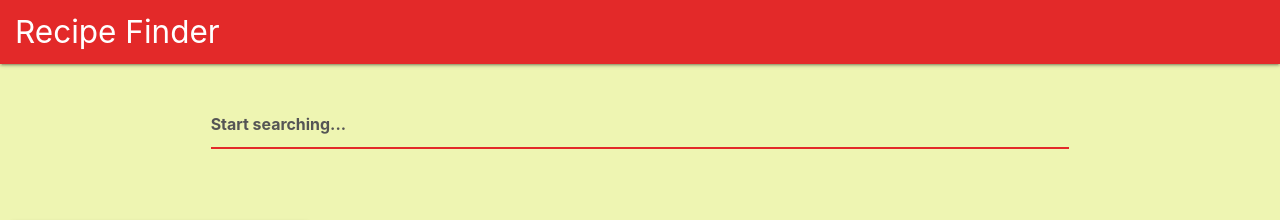
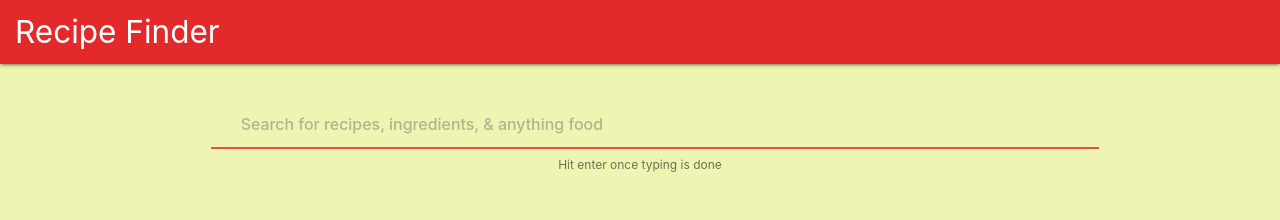
Before and after one commit to danielkpodo/recipe-finder, a React (Create React App) app: page / in a window 1280 px wide. Shown: the top 220 px of the page. Built offline with nearby package versions, Linux system fonts and the light colour scheme; no server answers; grey boxes are pictures that could not be loaded.

Commit message:
fixed too many request error by using onSubmit

```diff
--- a/src/App.css
+++ b/src/App.css
@@ -28,24 +28,49 @@ body {
   border-bottom: 1px solid #e32929;
   -webkit-box-shadow: 0 1px 0 0 #e32929;
           box-shadow: 0 1px 0 0 #e32929;
-  font-weight: bolder;
+  font-weight: 500;
+  opacity: 0.8;
   font-size: 1.0625rem;
+  padding: 0 1rem;
 }
 
 ::-webkit-input-placeholder {
   color: #555;
+  opacity: 0.5;
+  padding: 0 1rem;
 }
 
 :-ms-input-placeholder {
   color: #555;
+  opacity: 0.5;
+  padding: 0 1rem;
 }
 
 ::-ms-input-placeholder {
   color: #555;
+  opacity: 0.5;
+  padding: 0 1rem;
 }
 
 ::placeholder {
   color: #555;
+  opacity: 0.5;
+  padding: 0 1rem;
+}
+
+.submit-btn {
+  margin: 30px 5px;
+}
+
+.submit-btn a {
+  margin-left: -170px;
+  background: #e32929;
+  display: inline-block;
+}
+
+.submit-btn a:hover {
+  background: #eef5b2;
+  color: #000;
 }
 
 .card-action {
--- a/src/App.js
+++ b/src/App.js
@@ -15,35 +15,39 @@ class App extends Component {
       app_id: "bf2a02e7"
     };
   }
-  componentDidMount() {
-    this.handleFetchRequest();
-  }
 
-  handleFetchRequest = () => {
+  handleRecipesRequest = e => {
+    e.preventDefault();
     this.setState({ isLoading: true });
-    const url = `https://api.edamam.com/search?q=chicken&app_id=${this.state.app_id}&app_key=${this.state.api_key}`;
+    const url = `https://api.edamam.com/search?q=${this.state.searchPhrase}&app_id=${this.state.app_id}&app_key=${this.state.api_key}&from=0&to=10`;
 
     fetch(url)
       .then(res => res.json())
       .then(data => {
         this.setState({
+          isLoading: false,
           recipes: data
         });
-        console.log(this.state.recipes);
+        console.log("Results", this.state.recipes);
       })
-      .catch(err => console.log(err, "Failed to retrieve recipes"));
+      .catch(err => console.log("Failure to retrieve recipes", err));
   };
 
   handleChange = e => {
-    console.log("Input changed", e);
+    this.setState({
+      searchPhrase: e.target.value
+    });
   };
 
   render() {
-    const { handleChange } = this;
+    const { handleRecipesRequest, handleChange } = this;
     return (
       <div className="app-container">
         <Navbar />
-        <SearchFilter inputFilter={handleChange} />
+        <SearchFilter
+          inputRequest={handleRecipesRequest}
+          inputFilter={handleChange}
+        />
         <Recipe />
       </div>
     );
--- a/src/components/SearchFilter.jsx
+++ b/src/components/SearchFilter.jsx
@@ -1,19 +1,29 @@
 import React from "react";
 
 function SearchFilter(props) {
-  const { inputFilter } = props;
+  const { inputRequest, inputFilter } = props;
 
   return (
     <div className="search-filter center">
       <div className="row">
-        <div className="col s12 input-field">
-          <input
-            type="text"
-            placeholder="Start searching..."
-            autoFocus
-            onChange={inputFilter}
-          />
-        </div>
+        <form onSubmit={inputRequest}>
+          <div className="col  s12 input-field">
+            <input
+              type="text"
+              placeholder="Search for recipes, ingredients, & anything food"
+              onChange={inputFilter}
+              autoFocus
+            />
+            <span className="helper-text" data-success="right">
+              Hit enter once typing is done
+            </span>
+          </div>
+          {/* <div className="col xl4 s12 submit-btn">
+            <a class="waves-effect waves-light btn-small">
+              <i class="material-icons right">send</i>Search
+            </a>
+          </div> */}
+        </form>
       </div>
     </div>
   );
--- a/src/sass/partials/_searchfilter.scss
+++ b/src/sass/partials/_searchfilter.scss
@@ -7,12 +7,30 @@
     &:focus {
       border-bottom: 1px solid #e32929;
       box-shadow: 0 1px 0 0 #e32929;
-      font-weight: bolder;
+      font-weight: 500;
+      opacity: 0.8;
       font-size: 1.0625rem;
+      padding: 0 1rem;
     }
   }
 }
 
 ::placeholder {
   color: #555;
+  opacity: 0.5;
+  padding: 0 1rem;
 }
+
+.submit-btn {
+  margin: 30px 5px;
+  a {
+    margin-left: -170px;
+    background: #e32929;
+    display: inline-block;
+
+    &:hover {
+      background: #eef5b2;
+      color: #000;
+    }
+  }
+}
```
